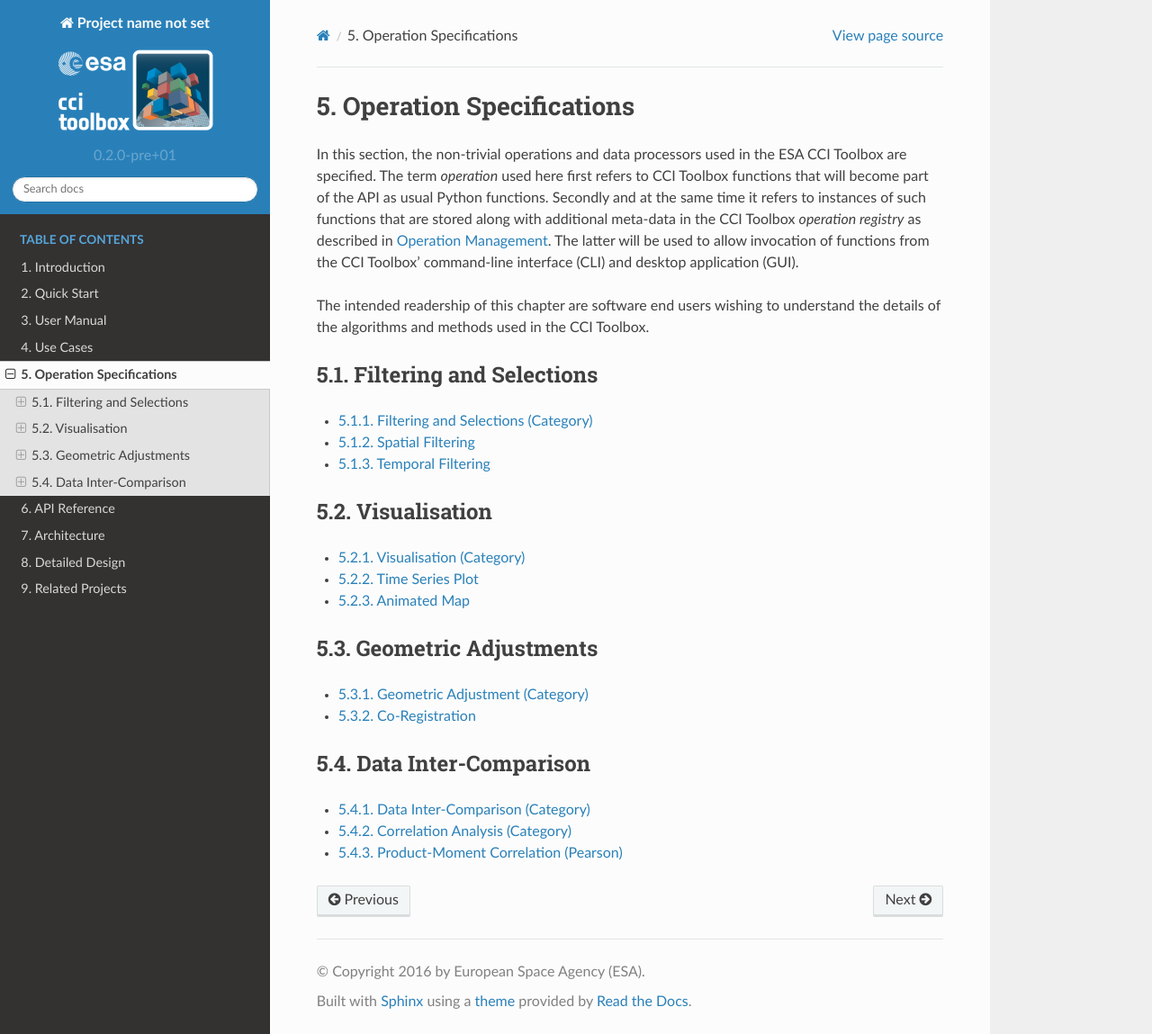
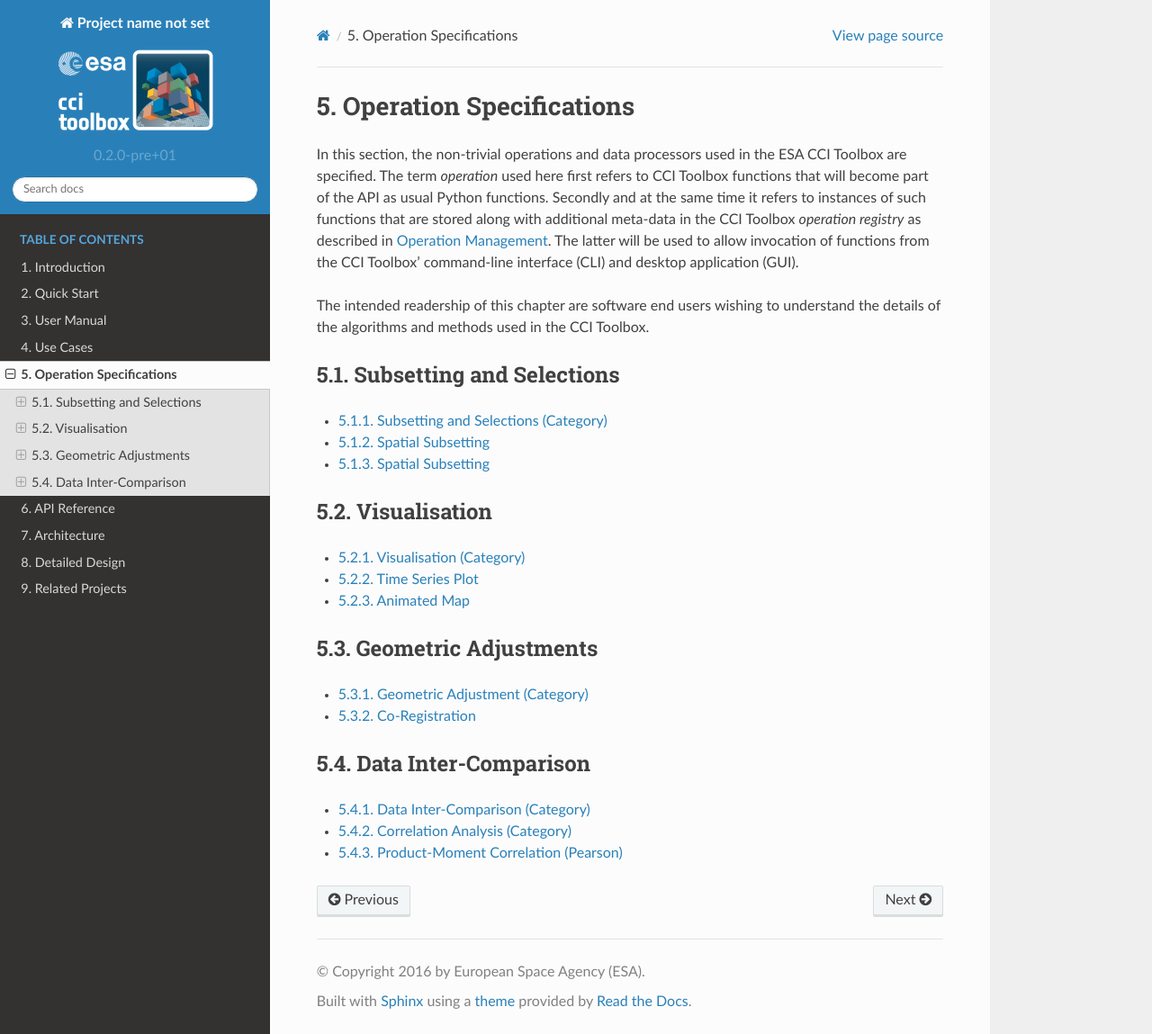
Before and after one commit to CCI-Tools/cate, a Sphinx documentation site: the page built from doc/source/op_specs.rst, in a window 1280 px wide and 1149 px high. Shown: the whole window at 90% size. Built offline with Sphinx 7.4.7 and the Read the Docs theme 2.0.0, drawn with Linux system fonts in a browser that asks for light colours.

Commit message:
filtering -> subsetting

```diff
--- a/doc/source/op_specs.rst
+++ b/doc/source/op_specs.rst
@@ -12,16 +12,16 @@
 The intended readership of this chapter are software end users wishing to understand the details of the algorithms
 and methods used in the CCI Toolbox.
 
-Filtering and Selections
-========================
+Subsetting and Selections
+=========================
 
 .. toctree::
    :maxdepth: 1
    :numbered:
 
-   op_specs/filtering_selections/op_spec_category_filtering_selections
-   op_specs/filtering_selections/op_spec_spatial-filtering
-   op_specs/filtering_selections/op_spec_temporal-filtering
+   op_specs/subsetting_selections/op_spec_category_subsetting_selections
+   op_specs/subsetting_selections/op_spec_spatial-subsetting
+   op_specs/subsetting_selections/op_spec_temporal-subsetting
 
 Visualisation
 =============
```
